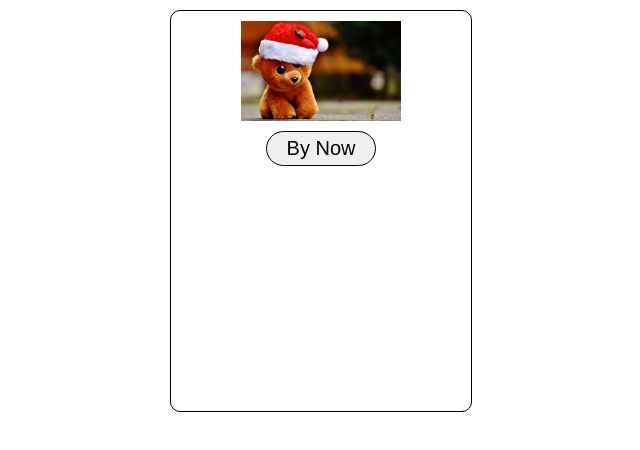
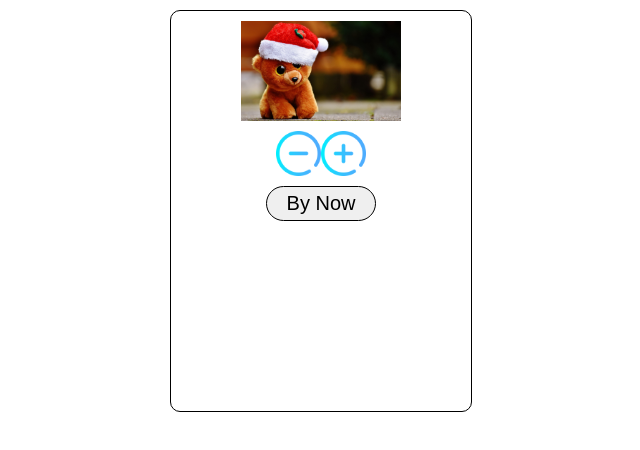
Before and after one commit to payalgupta13/inc-dec, a plain HTML site: page index.html in a window 1280 px wide. Shown: the whole page, without its empty margins (319-959 px from the left). Drawn offline with Linux system fonts and the light colour scheme.

Commit message:
btn quantity added

```diff
--- a/index.html
+++ b/index.html
@@ -27,13 +27,23 @@
             cursor: pointer;
 
         }
+        .btn-quantity{
+            height: 45px;
+        }
+        .quantity-btn-container{
+            display: flex;
+            justify-content: center;
+            align-items: center;
+        }
     </style>
 </head>
 <body>
     <div class="card">
         <img src="teddy.jpg" class="teddy">
 
-        <div>
+        <div class="quantity-btn-container">
+            <img src="minus.png" class="btn-quantity">
+            <img src="plus.png" class="btn-quantity">
 
         </div>
 
```
Also changed, not shown: minus.png (added), plus.png (added).
